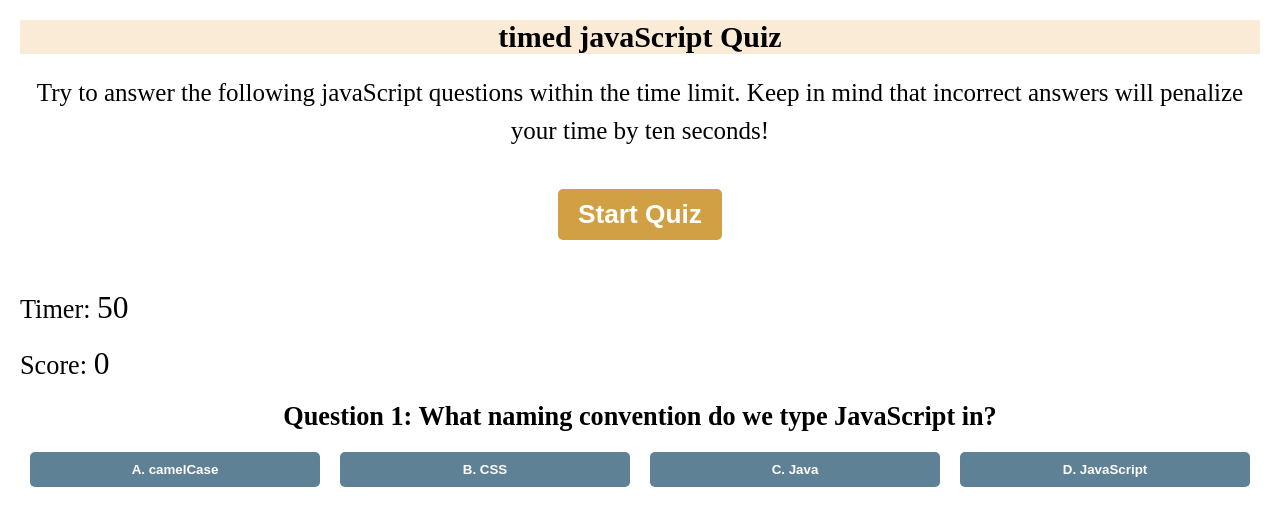
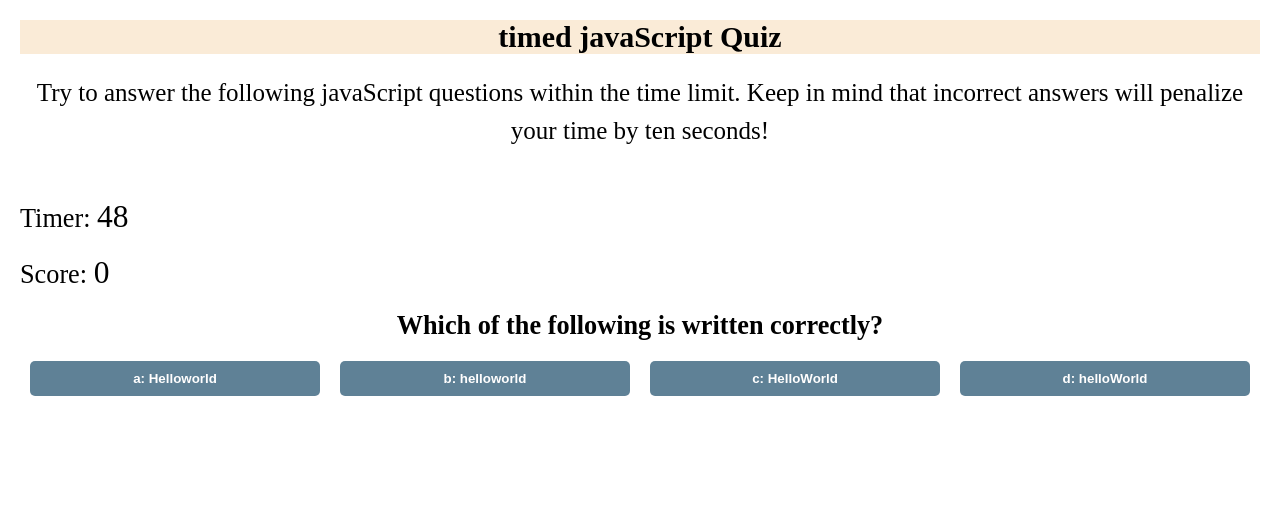
Before and after one commit to ParticularSpace/A4-Timed-JS-Quiz, a plain HTML site: page index.html in a window 1280 px wide. Both pictures are taken after a click on the button "Start Quiz". Drawn offline with Linux system fonts and the light colour scheme.

Commit message:
created js actions to button clicks final score timer and active score work

```diff
--- a/assets/css/style.css
+++ b/assets/css/style.css
@@ -96,6 +96,13 @@
     background-color: #c8bdbd;
   }
 
+  .quiz-end {
+    display: flex;
+    justify-content: center;
+    align-items: center;
+    flex-direction: column;
+  }
+
   @media screen and (max-width: 750px) {
     .answers button {
       flex: 1 1 100%;
--- a/assets/js/script.js
+++ b/assets/js/script.js
@@ -1,15 +1,136 @@
-var answers = [{}];
-var questions = [{
-    question: "What is the capital of the United States?",
-    choices: ["New York", "Washington DC", "Los Angeles", "Chicago"],
-    correctAnswer: 1,
-}];
 var currentQuestion = 0;
 var score = 0;
-var currentTime = 0;
+var timer = 50;
+var startButton = document.getElementById("start-btn");
+var quizQuestion = document.getElementById("quiz-question");
+var quizAnswers = document.getElementById("quiz-answers");
+var quizTimer = document.getElementById("quiz-timer");
+var quizScore = document.getElementById("quiz-score");
+var quizEnd = document.getElementById("quiz-end");
 
-//  when i click start quiz you should see a question if you get it right you should see the next question and a message saying you got it correct if you get it wrong you will lose 15 seconds from your timer and you will see the next question. then you will see highscores at the end with persistent data when completed you can enter a name to save your score.
+var countdown;
 
-// set intervel for Timer to start when you click start quiz
 
-// const myQuestions = [
+
+// Start the quiz
+
+startButton.addEventListener("click", function() {
+    // Hide the start button
+    startButton.style.display = "none";
+    // Show the quiz
+    document.querySelector('.quiz').classList.remove('hide');
+    // Call the showQuestions() function to display the first question
+    showQuestions();
+    // Start the timer
+    countdown = setInterval(function() {
+        timer--;
+        quizTimer.textContent = timer;
+
+        if (timer <= 0) {
+            clearInterval(countdown);
+            endQuiz();
+        }
+    }, 1000);
+});
+
+const myQuestions = [
+    {
+    question: "Which of the following is written correctly?",
+    answers: {
+         a: "Helloworld",
+         b: "helloworld",
+         c: "HelloWorld",
+         d: "helloWorld"
+        },
+    correctAnswer: 'd',
+},
+{
+    question: "What is this quiz about?",
+    answers: {
+         a: "Top Spotify Artists",
+         b: "How to roast a chicken",
+         c: "About my favorite food sushi",
+         d: "How to be a pro at javascript"
+        },
+    correctAnswer: 'd',
+},
+{
+    question: "Where can you learn to code javaScript?",
+    answers: {
+         a: "UC Berkeley Coding Boot camp Extension",
+         b: "Watch netflix",
+         c: "Socializing with friends",
+         d: "Having a life"
+        },
+    correctAnswer: 'a',
+},
+{
+    question: "Whats the best music to listen too while coding javaScript?",
+    answers: {
+         a: "EDM!",
+         b: "Jazz",
+         c: "lof-fi",
+         d: "ANYTHING but country"
+        },
+    correctAnswer: 'd',
+},
+{
+    question: "Do you eat while you code javaScript?",
+    answers: {
+         a: "I have the dustiest keyboard in the world",
+         b: "I have the cleanest keyboard in the world",
+         c: "Its impossible to eat and code at the same time",
+         d: "We aren't perfect but we aren't slobs either"
+        },
+    correctAnswer: 'd',
+  }
+];
+
+function showQuestions() {
+    var myQuestion = myQuestions[currentQuestion];
+    quizQuestion.textContent = myQuestion.question;
+    quizAnswers.innerHTML = "";
+    for (var answer in myQuestion.answers) {
+        var button = document.createElement("button");
+        button.textContent = answer + ": " + myQuestion.answers[answer];
+        button.setAttribute("value", answer);
+        button.addEventListener("click", checkAnswer);
+        quizAnswers.appendChild(button);
+    }
+};
+
+ // i dont want an alert to pop up when i click on the correct answer
+function checkAnswer() {
+    if (this.value === myQuestions[currentQuestion].correctAnswer) {
+        score++;
+        quizScore.textContent = score;
+    } else {
+        timer -= 10;
+    }
+    currentQuestion++;
+    if (currentQuestion === myQuestions.length) {
+        endQuiz();
+    } else {
+        showQuestions();
+    }
+};
+
+function endQuiz() {
+        clearInterval(countdown);
+        quizQuestion.textContent = "All done!";
+        quizAnswers.innerHTML = "";
+        quizEnd.classList.remove("hide");
+        quizEnd.textContent = "Your final score is " + score + " out of " + myQuestions.length + "!";
+    }
+
+function saveScore() {
+    var initials = document.querySelector("#initials").value;
+    var highScores = JSON.parse(localStorage.getItem("highScores")) || [];
+    var newScore = {
+        score: score,
+        initials: initials
+    };
+    highScores.push(newScore);
+    localStorage.setItem("highScores", JSON.stringify(highScores));
+    window.location.href = "highscores.html";
+}
--- a/index.html
+++ b/index.html
@@ -5,7 +5,7 @@
     <meta charset="UTF-8">
     <meta http-equiv="X-UA-Compatible" content="IE=edge">
     <meta name="viewport" content="width=device-width, initial-scale=1.0">
-    <title>Document</title>
+    <title>javaScript Quiz</title>
     <link rel="stylesheet" href="assets/css/reset.css">
     <link rel="stylesheet" href="assets/css/style.css">
 </head>
@@ -17,29 +17,25 @@
             <h2>Try to answer the following javaScript questions within the time limit. Keep in mind that incorrect
                 answers will penalize your time by ten seconds!</h2>
         </div>
-        <!-- //i need to make this button bigger? -->
         <div class="start">
-            <button id="start">Start Quiz</button>
+            <button id="start-btn">Start Quiz</button>
         </div>
         <div class="timer">
-            <h2>Timer: <span id="time">50</span></h2>
+            <h2>Timer: <span id="quiz-timer">50</span></h2>
         </div>
         <div class="score">
-            <h2>Score: <span id="score">0</span></h2>
+            <h2>Score: <span id="quiz-score">0</span></h2>
         </div>
         <div class="quiz">
             <div class="quiz-header">
-                <h1 class="question">Question 1: What naming convention do we type JavaScript in?</h1>
-                <div class="answers">
-                    <button id="q1">A. camelCase</button>
-                    <button id="q2">B. CSS</button>
-                    <button id="q3">C. Java</button>
-                    <button id="q4">D. JavaScript</button>
+                <h1 class="question" id="quiz-question"></h1>
+                <div class="answers" id="quiz-answers">
                 </div>
             </div>
+            <div class="quiz-end" id="quiz-end"></div>
         </div>
     </div>
-    <script src="assets/javaScript/script.js"></script>
+    <script src="assets/js/script.js"></script>
 </body>
 
 </html>
```
Also changed, not shown: 1 other file.
